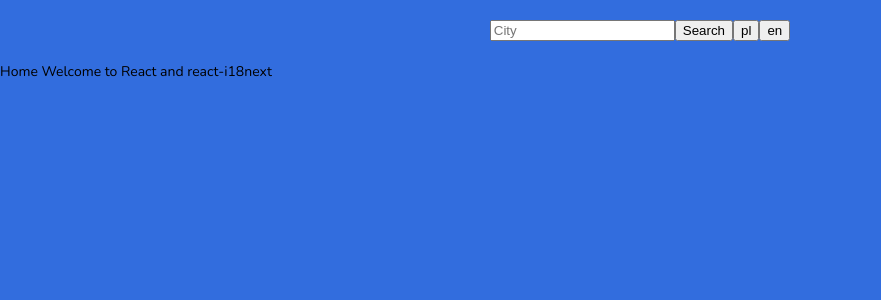
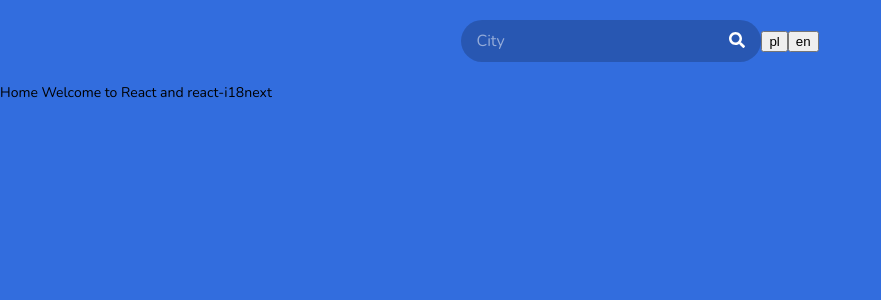
Before and after one commit to aXenDeveloper/react-weather, a React (Create React App) app: page / in a window 1280 px wide. Shown: the top 300 px of the page, without its empty margins (0-881 px from the left). Built offline with nearby package versions, Linux system fonts and the light colour scheme.

Commit message:
Styled input, add min and max temperature

```diff
--- a/package.json
+++ b/package.json
@@ -3,6 +3,7 @@
   "version": "0.1.0",
   "private": true,
   "dependencies": {
+    "@fortawesome/fontawesome-svg-core": "^1.2.34",
     "@fortawesome/free-solid-svg-icons": "^5.15.2",
     "@fortawesome/react-fontawesome": "^0.1.14",
     "@testing-library/jest-dom": "^5.11.9",
--- a/src/components/SearchForm.tsx
+++ b/src/components/SearchForm.tsx
@@ -1,5 +1,45 @@
 import { ChangeEvent, FormEvent, useState } from 'react';
 import { useHistory } from 'react-router-dom';
+import styled from 'styled-components';
+import { FontAwesomeIcon } from '@fortawesome/react-fontawesome';
+import { faSearch } from '@fortawesome/free-solid-svg-icons';
+
+const SearchFormStyle = styled.form`
+	background-color: rgba(0, 0, 0, 0.2);
+	position: relative;
+	color: #fff;
+	border-radius: 5rem;
+	outline: 0;
+
+	input {
+		background-color: transparent;
+		border: 0;
+		padding: 1rem 4rem 1rem 1.5rem;
+		font-family: inherit;
+		font-size: 1.6rem;
+		width: 30rem;
+		color: inherit;
+		outline: 0;
+
+		&::placeholder {
+			color: inherit;
+			opacity: 0.5;
+		}
+	}
+
+	button {
+		background-color: transparent;
+		border: 0;
+		position: absolute;
+		top: 50%;
+		right: 1rem;
+		transform: translateY(-50%);
+		font-size: 1.6rem;
+		cursor: pointer;
+		color: inherit;
+		height: 100%;
+	}
+`;
 
 const SearchForm = () => {
 	const history = useHistory();
@@ -8,15 +48,18 @@ const SearchForm = () => {
 	const handleSubmit = (e: FormEvent) => {
 		e.preventDefault();
 		history.push(`/${inputCity.toLowerCase()}`);
+		setInputCity('');
 	};
 
 	const handleInputCity = (e: ChangeEvent<HTMLInputElement>) => setInputCity(e.target.value);
 
 	return (
-		<form onSubmit={handleSubmit}>
+		<SearchFormStyle onSubmit={handleSubmit}>
 			<input type="text" placeholder="City" onChange={handleInputCity} value={inputCity} />
-			<button type="submit">Search</button>
-		</form>
+			<button type="submit">
+				<FontAwesomeIcon icon={faSearch} />
+			</button>
+		</SearchFormStyle>
 	);
 };
 
--- a/src/components/weather/WeatherTemp.tsx
+++ b/src/components/weather/WeatherTemp.tsx
@@ -6,19 +6,32 @@ const WeatherTemp = () => {
 	const { t } = useTranslation();
 
 	const { data, getUnits } = useDataWeather() as DataWeatherContextType;
-	const temperature = Math.round(data.main.temp * 10) / 10;
-	const temperatureFeelsLike = Math.round(data.main.feels_like * 10) / 10;
+
+	const convertTemp = (temp: number, degrees: boolean = false) => {
+		const selectUnits = `°${getUnits === 'metric' ? 'C' : 'F'}`;
+		return `${Math.round(temp * 10) / 10} ${degrees ? selectUnits : ''}`;
+	};
+
+	const temperature = convertTemp(data.main.temp);
+	const temperatureFeelsLike = convertTemp(data.main.feels_like, true);
+	const temperatureMin = convertTemp(data.main.temp_min, true);
+	const temperatureMax = convertTemp(data.main.temp_max, true);
 
 	return (
 		<div className="weather_temp">
 			<div className="weather_temp_main">
-				<span>{temperature}°</span>
+				<span>{temperature}</span>
 				<WeatherUnitsInput />
 			</div>
 
+			<div className="weather_temp_minMax">
+				{temperatureMin} / {temperatureMax}
+			</div>
+
 			<div className="weather_temp_feelsLike">
-				{t('weather_feels_like')}: {temperatureFeelsLike} °{getUnits === 'metric' ? 'C' : 'F'}
+				{t('weather_feels_like')}: {temperatureFeelsLike}
 			</div>
+
 			<div className="weather_temp_desc">{data.weather[0].description}</div>
 		</div>
 	);
--- a/src/components/weather/WeatherUnitsInput.tsx
+++ b/src/components/weather/WeatherUnitsInput.tsx
@@ -40,7 +40,7 @@ const WeatherUnitsInput = () => {
 					onChange={() => setUnits('metric')}
 					checked={getUnits === 'metric'}
 				/>
-				<span>C</span>
+				<span>°C</span>
 			</label>
 
 			<label>
@@ -50,7 +50,7 @@ const WeatherUnitsInput = () => {
 					checked={getUnits === 'imperial'}
 					onChange={() => setUnits('imperial')}
 				/>
-				<span>F</span>
+				<span>°F</span>
 			</label>
 		</WeatherUnitsInputStyle>
 	);
--- a/src/context/useDataWeather.ts
+++ b/src/context/useDataWeather.ts
@@ -16,6 +16,8 @@ export type DataWeatherContextType = {
 		main: {
 			temp: number;
 			feels_like: number;
+			temp_min: number;
+			temp_max: number;
 		};
 	};
 	getUnits: string;
--- a/src/styles/_weather.scss
+++ b/src/styles/_weather.scss
@@ -10,7 +10,6 @@
         align-items: center;
         justify-content: space-between;
         flex-wrap: wrap;
-        max-width: 80rem;
 
         @media screen and (max-width: 767px) {
             flex-direction: column;
@@ -53,6 +52,11 @@
             font-weight: bold;
         }
 
+        &_minMax {
+            font-size: 1.8rem;
+            font-style: italic;
+        }
+
         @media screen and (max-width: 767px) {
             margin-left: 0;
         }
--- a/src/styles/global.scss
+++ b/src/styles/global.scss
@@ -9,7 +9,7 @@
     --theme-color: #000;
     --theme-section-weather: #326dde;
     --theme-section-weather-text: #fff;
-    --container-width: 1630px;
+    --container-width: 800px;
 }
 
 html {
```
Also changed, not shown: 2 other files (tests, documents, lock files or other folders).
